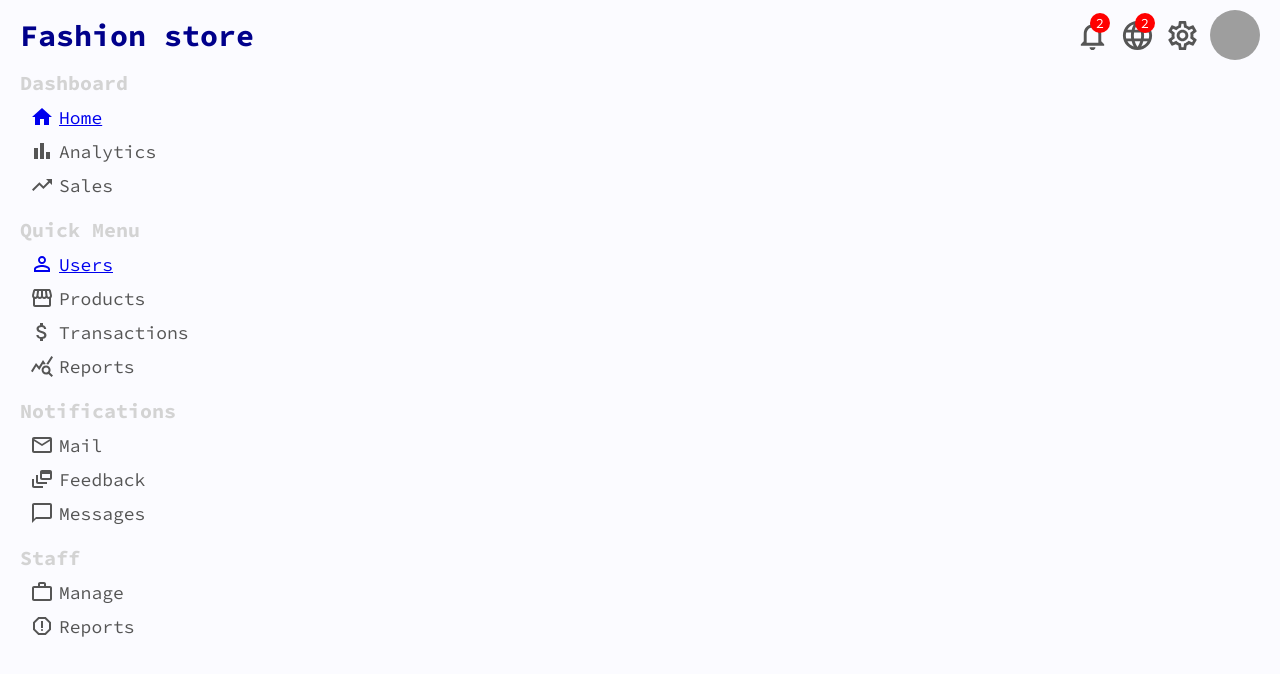
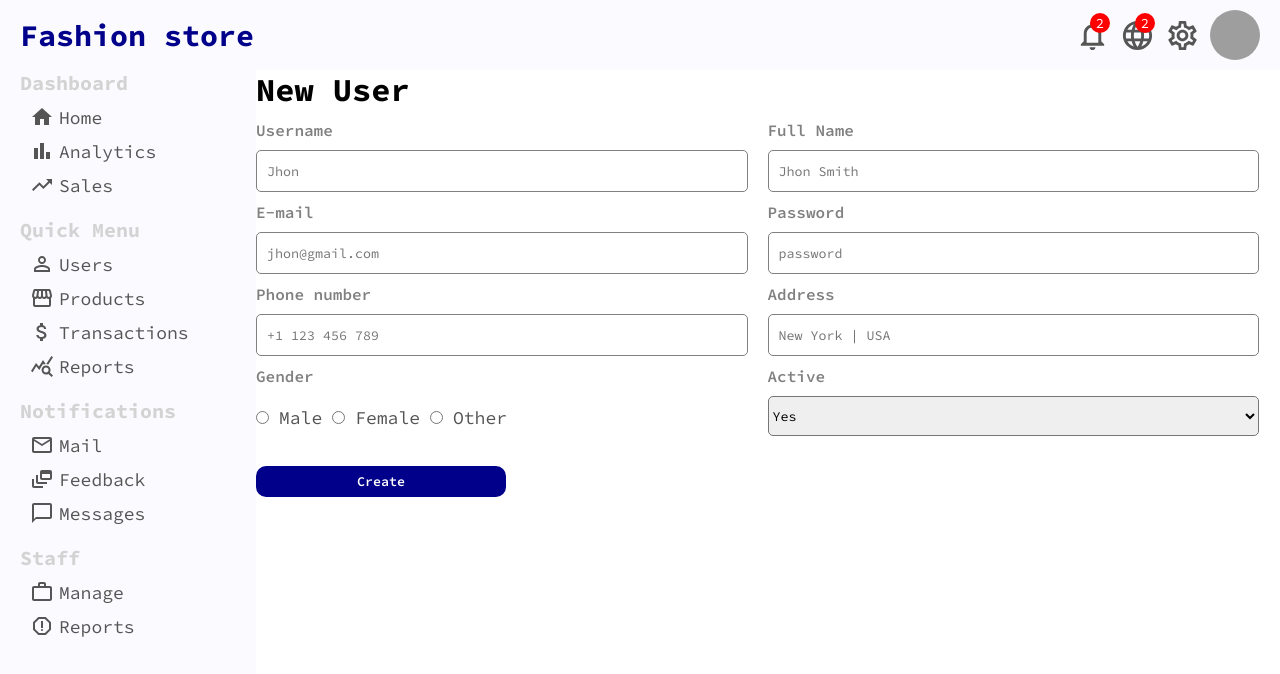
Before and after one commit to sttallev99/fashion_store_admim, a React (Create React App) app: page /newUser in a window 1280 px wide. Shown: the top 674 px of the page. Built offline with nearby package versions, Linux system fonts and the light colour scheme; grey boxes are pictures that could not be loaded.

Commit message:
Create New User page

```diff
--- a/src/App.js
+++ b/src/App.js
@@ -5,6 +5,7 @@
 import { Route, Routes } from "react-router-dom";
 import UserList from "./pages/userList/UserList";
 import User from "./pages/user/User";
+import NewUser from "./pages/newUser/NewUser";
 
 function App() {
   return (
@@ -16,6 +17,7 @@
           <Route path="/" element={<Home />} />
           <Route path="/users" element={<UserList />} />
           <Route path="/user/:userId" element={<User />} />
+          <Route path="/newUser" element={<NewUser />} />
         </Routes>
       </div>
     </div>
--- a/src/app.css
+++ b/src/app.css
@@ -1,3 +1,8 @@
 .container{
     display: flex;
 }
+
+.link{
+    text-decoration: none;
+    color: inherit;
+}
--- a/src/components/sidebar/Sidebar.js
+++ b/src/components/sidebar/Sidebar.js
@@ -22,7 +22,7 @@
         <div className='sidebarMenu'>
             <h3 className='sidebarTitle'>Dashboard</h3>
             <ul className='sidebarList'>
-                <Link to='/'>
+                <Link to='/' className='link'>
                     <li className='sidebarListItem'>
                         <HomeIcon className='sidebarIcon'/>
                         Home
@@ -41,16 +41,18 @@
         <div className='sidebarMenu'>
             <h3 className='sidebarTitle'>Quick Menu</h3>
             <ul className='sidebarList'>
-                <Link to='/users'>
+                <Link to='/users' className='link'>
                     <li className='sidebarListItem'>
                         <PersonOutlineIcon className='sidebarIcon'/>
                         Users
                     </li>
                 </Link>
-                <li className='sidebarListItem'>
-                    <StorefrontIcon className='sidebarIcon'/>
-                    Products
-                </li>
+                <Link to='/products' className='link'>
+                    <li className='sidebarListItem'>
+                        <StorefrontIcon className='sidebarIcon'/>
+                        Products
+                    </li>
+                </Link>
                 <li className='sidebarListItem'>
                     <AttachMoneyIcon className='sidebarIcon'/>
                     Transactions
--- /dev/null
+++ b/src/pages/newUser/NewUser.js
@@ -0,0 +1,56 @@
+import './newUser.css';
+
+const NewUser = () => {
+  return (
+    <div className='newUser'>
+      <h1 className='newUserTitle'>New User</h1>
+      <form className='newUserForm'>
+        <div className='newUserItem'>
+            <label>Username</label>
+            <input type='text' placeholder='Jhon' />
+        </div>
+        <div className='newUserItem'>
+            <label>Full Name</label>
+            <input type='text' placeholder='Jhon Smith' />
+        </div>
+        <div className='newUserItem'>
+            <label>E-mail</label>
+            <input type='email' placeholder='jhon@gmail.com' />
+        </div>
+        <div className='newUserItem'>
+            <label>Password</label>
+            <input type='password' placeholder='password' />
+        </div>
+        <div className='newUserItem'>
+            <label>Phone number</label>
+            <input type='text' placeholder='+1 123 456 789' />
+        </div>
+        <div className='newUserItem'>
+            <label>Address</label>
+            <input type='text' placeholder='New York | USA' />
+        </div>
+        <div className='newUserItem'>
+            <label>Gender</label>
+            <div className='newUserGender'>
+                <input type='radio' name='gender' id='male' value='male' />
+                <label for='male'>Male</label>
+                <input type='radio' name='gender' id='female' value='male' />
+                <label for='female'>Female</label>
+                <input type='radio' name='gender' id='other' value='male' />
+                <label for='other'>Other</label>
+            </div>
+        </div>
+        <div className='newUserItem'>
+            <label>Active</label>
+            <select className='newUserSelect' name='active' id='active'>
+                <option value='yes'>Yes</option>
+                <option value='no'>No</option>
+            </select>
+        </div>
+        <button className='newUserButton'>Create</button>
+      </form>
+    </div>
+  )
+}
+
+export default NewUser
--- /dev/null
+++ b/src/pages/newUser/newUser.css
@@ -0,0 +1,57 @@
+.newUser{
+    flex: 4;
+}
+
+.newUserForm{
+    display: flex;
+    flex-wrap: wrap;
+}
+
+.newUserItem{
+    width: 48%;
+    display: flex;
+    flex-direction: column;
+    margin-top: 10px;
+    margin-right: 20px;
+}
+
+.newUserItem>label{
+    margin-bottom: 10px;
+    font-size: 16px;
+    font-weight: 600;
+    color: gray;
+}
+
+.newUserItem>input{
+    height: 20px;
+    padding: 10px;
+    border: 1px solid gray;
+    border-radius: 5px;
+}
+
+.newUserGender>input{
+    margin-top: 15px;
+}
+
+.newUserGender>label{
+    margin: 10px;
+    font-size: 18px;
+    color: #555;
+}
+
+.newUserSelect{
+    height: 40px;
+    border-radius: 5px;
+}
+
+.newUserButton{
+    width: 250px;
+    border: none;
+    background-color: darkblue;
+    color: white;
+    padding: 7px 10px;
+    font-weight: 600;
+    border-radius: 10px;
+    margin-top: 30px;
+    cursor: pointer;
+}
--- a/src/pages/user/User.js
+++ b/src/pages/user/User.js
@@ -5,13 +5,16 @@
 import AlternateEmailIcon from '@mui/icons-material/AlternateEmail';
 import MyLocationIcon from '@mui/icons-material/MyLocation';
 import PublishIcon from '@mui/icons-material/Publish';
+import { Link } from 'react-router-dom';
 
 const User = () => {
   return (
     <div className='user'>
       <div className='userTitleContainer'>
         <h1 className='userTitle'>Edit User</h1>
-        <button className='userAddButton'>Create</button>
+        <Link to='/newUser'>
+          <button className='userAddButton'>Create</button>
+        </Link>
       </div>
       <div className='userContainer'>
         <div className='userShow'>
```
